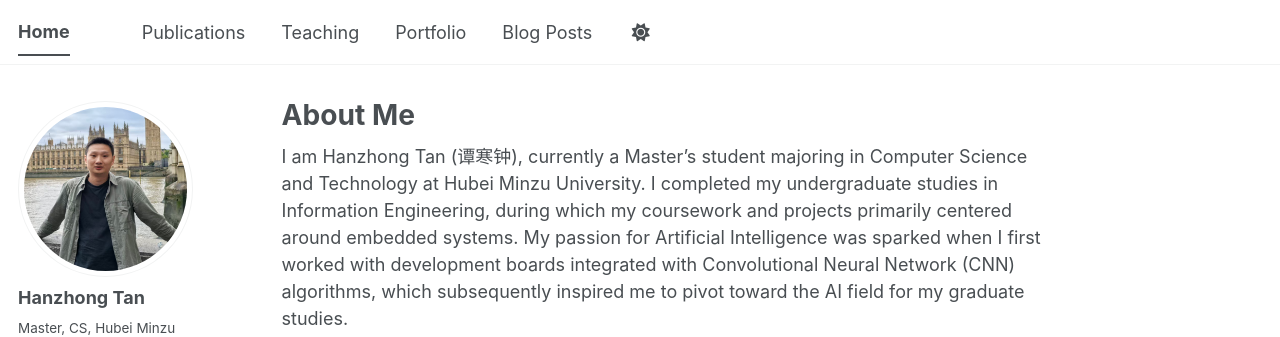
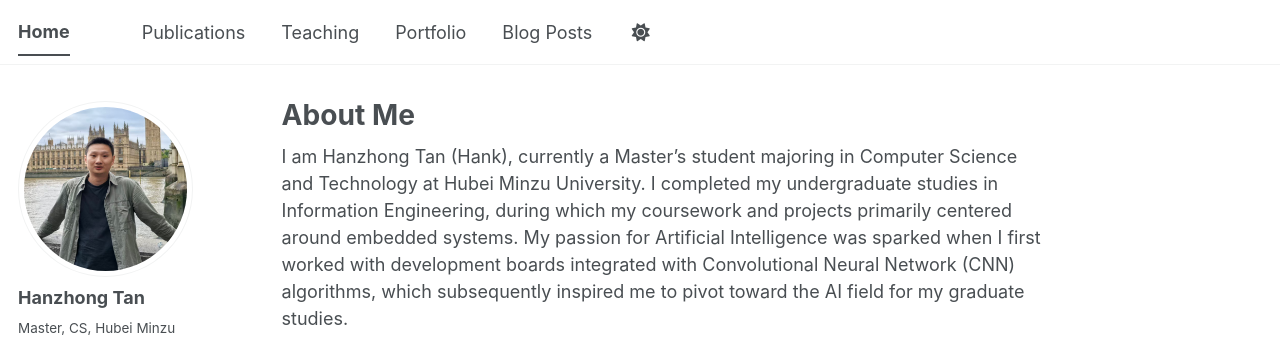
Before and after one commit to liangjiaxiaoqi/liangjiaxiaoqi.github.io, a Jekyll site: the page built from _pages/about.md, in a window 1280 px wide and 900 px high. Shown: the top 337 px of the window. Built offline with Jekyll 4.4.1, drawn with Linux system fonts in a browser that asks for light colours; some web fonts are replaced; a script bundle is joined from its source files by our own code; library files that are not in the unit come from our copies.

Commit message:
Update about.md

```diff
--- a/_pages/about.md
+++ b/_pages/about.md
@@ -7,7 +7,7 @@ redirect_from:
   - /about.html
 ---
 
-I am Hanzhong Tan (谭寒钟), currently a Master's student majoring in Computer Science and Technology at Hubei Minzu University. I completed my undergraduate studies in Information Engineering, during which my coursework and projects primarily centered around embedded systems. My passion for Artificial Intelligence was sparked when I first worked with development boards integrated with Convolutional Neural Network (CNN) algorithms, which subsequently inspired me to pivot toward the AI field for my graduate studies.
+I am Hanzhong Tan (Hank), currently a Master's student majoring in Computer Science and Technology at Hubei Minzu University. I completed my undergraduate studies in Information Engineering, during which my coursework and projects primarily centered around embedded systems. My passion for Artificial Intelligence was sparked when I first worked with development boards integrated with Convolutional Neural Network (CNN) algorithms, which subsequently inspired me to pivot toward the AI field for my graduate studies.
 
 Currently, my research interests focus on **Computer Vision**, **Multi-modal Learning**, **Brain-Computer Intelligence**, and **AI4S**. Outside of my academic pursuits, I am a sports enthusiast with a particular love for **basketball**.
 <!--  这是注释
```
